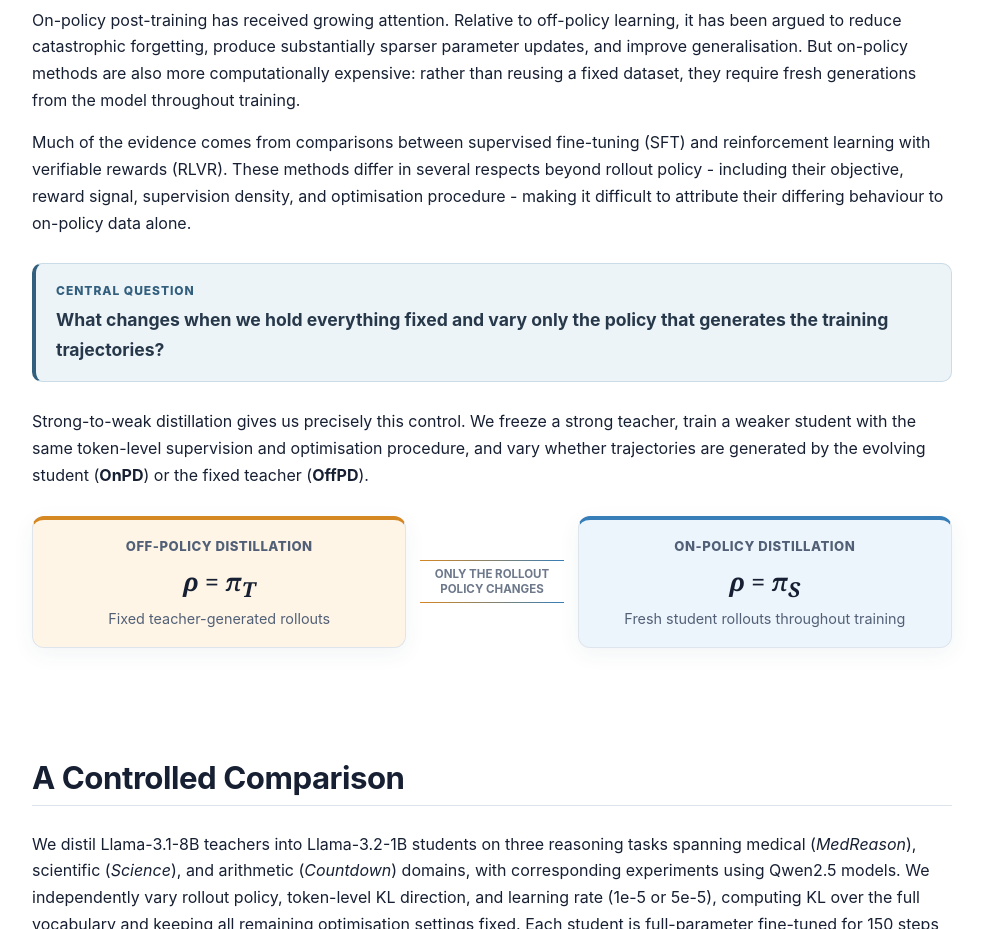
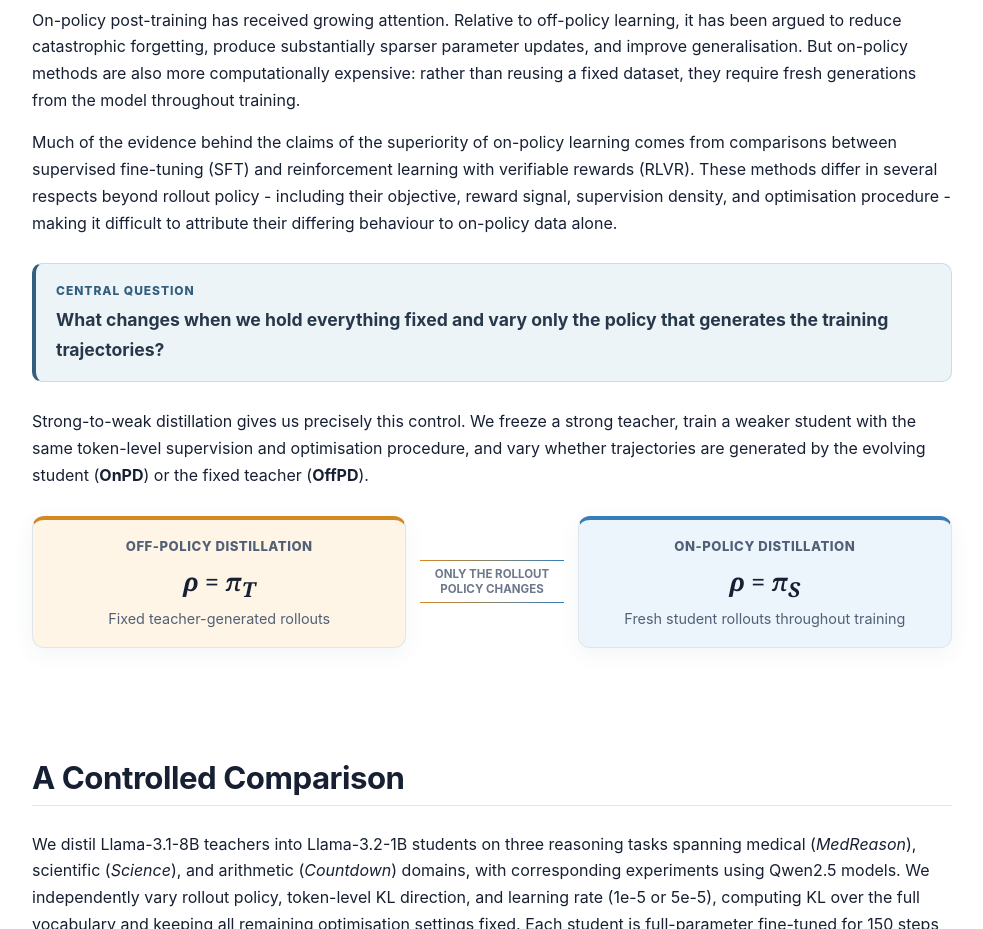
Before and after one commit to antoninbrthn/on-off-policy-distillation, a plain HTML site: page index.html in a window 1280 px wide. Shown: the part 800-1729 px from the top of the page, without its empty margins (148-1131 px from the left). Drawn offline with nearby package versions, Linux system fonts and the light colour scheme.

Commit message:
Update index.html

```diff
--- a/index.html
+++ b/index.html
@@ -40,7 +40,7 @@
       <h2>Why Isolate the Rollout Policy?</h2>
       <p>On-policy post-training has received growing attention. Relative to off-policy learning, it has been argued to reduce catastrophic forgetting, produce substantially sparser parameter updates, and improve generalisation. But on-policy methods are also more computationally expensive: rather than reusing a fixed dataset, they require fresh generations from the model throughout training.</p>
 
-      <p>Much of the evidence comes from comparisons between supervised fine-tuning (SFT) and reinforcement learning with verifiable rewards (RLVR). These methods differ in several respects beyond rollout policy - including their objective, reward signal, supervision density, and optimisation procedure - making it difficult to attribute their differing behaviour to on-policy data alone.</p>
+      <p>Much of the evidence behind the claims of the superiority of on-policy learning comes from comparisons between supervised fine-tuning (SFT) and reinforcement learning with verifiable rewards (RLVR). These methods differ in several respects beyond rollout policy - including their objective, reward signal, supervision density, and optimisation procedure - making it difficult to attribute their differing behaviour to on-policy data alone.</p>
 
       <aside class="central-question">
         <span>Central question</span>
```
